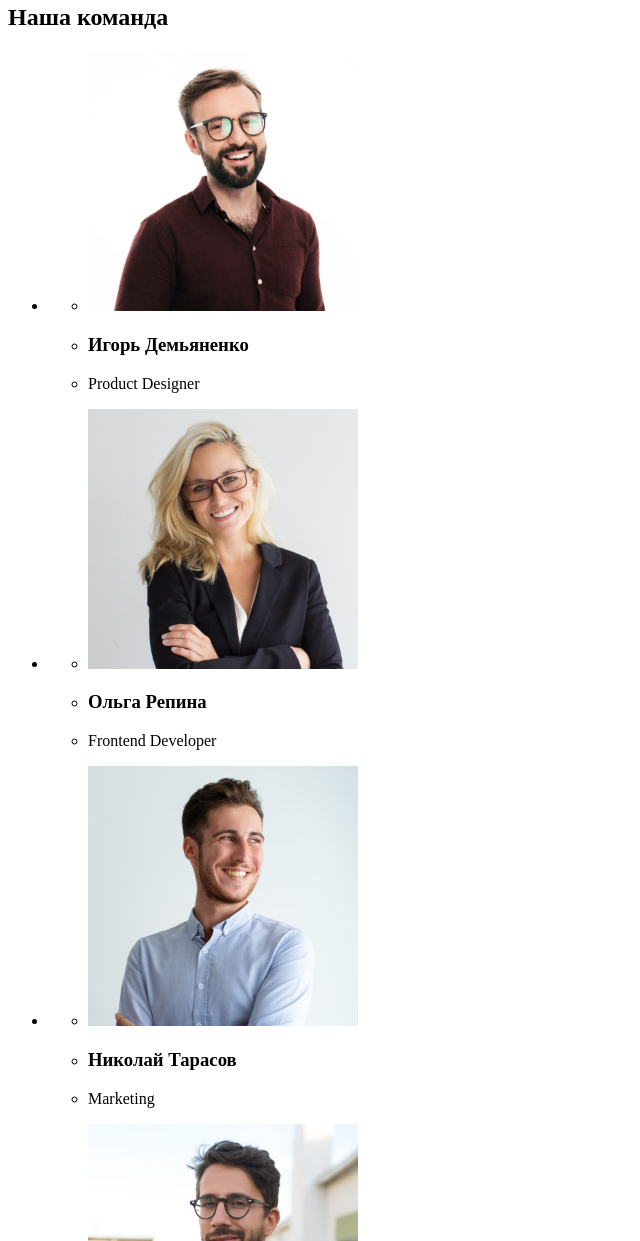
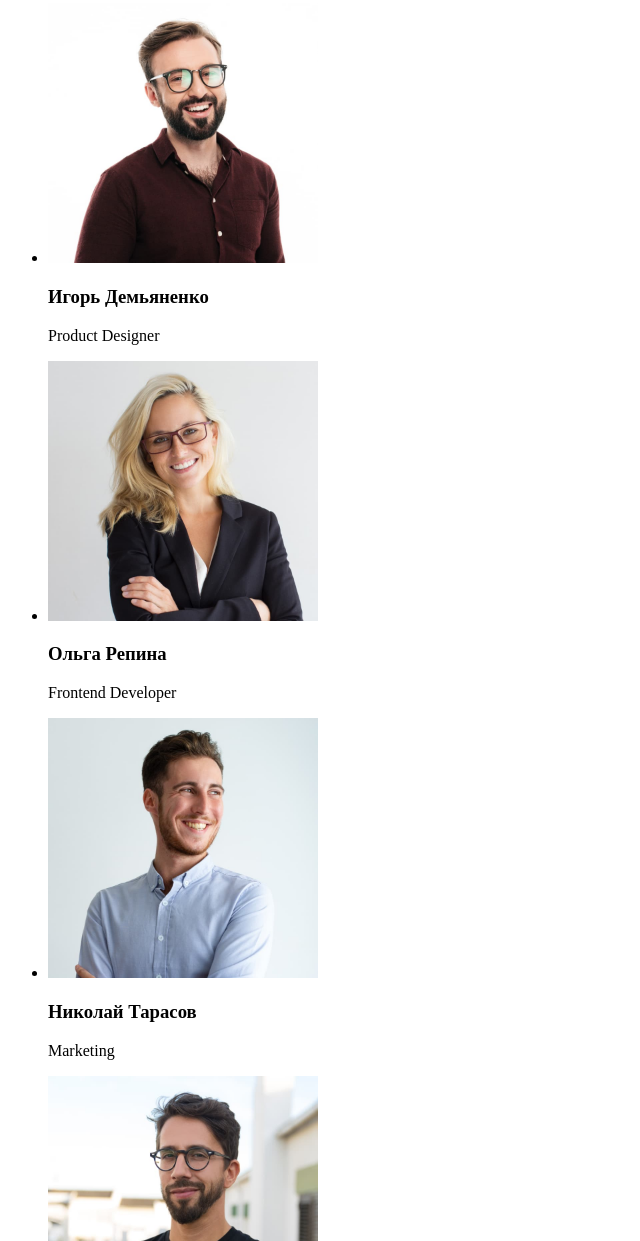
Before and after one commit to sepaev/goit-markup-hw-01, a plain HTML site: page index.html in a window 1280 px wide. Shown: the part 1559-2800 px from the top of the page, without its empty margins (0-640 px from the left). Drawn offline with Linux system fonts and the light colour scheme.

Commit message:
надеюсь финальные изменения 1дз

```diff
--- a/index.html
+++ b/index.html
@@ -28,7 +28,7 @@
         </section>
         <!--/* Особенности */-->
         <section>
-            <h2>Особенности</h2>
+            <!-- <h2>Особенности</h2> -->
             <ul>
                 <li>
                     <h3>Внимание к деталям</h3>
@@ -68,32 +68,24 @@
             <h2>Наша команда</h2>
             <ul>
                 <li>
-                    <ul>
-                        <li><img src="./images/member01.jpg" alt="Product Designer" width="270"></li>
-                        <li><h3>Игорь Демьяненко</h3></li>
-                        <li><p>Product Designer</p></li>
-                    </ul>
+                    <img src="./images/member01.jpg" alt="Product Designer" width="270">
+                    <h3>Игорь Демьяненко</h3>
+                    <p>Product Designer</p>
                 </li>
                 <li>
-                    <ul>
-                        <li><img src="./images/member02.jpg" alt="Frontend Developer" width="270"></li>
-                        <li><h3>Ольга Репина</h3></li>
-                        <li><p>Frontend Developer</p></li>
-                    </ul>
+                    <img src="./images/member02.jpg" alt="Frontend Developer" width="270">
+                    <h3>Ольга Репина</h3>
+                    <p>Frontend Developer</p>
                 </li>
                 <li>
-                    <ul>
-                        <li><img src="./images/member03.jpg" alt="Marketing" width="270"></li>
-                        <li><h3>Николай Тарасов</h3></li>
-                        <li><p>Marketing</p></li>
-                    </ul>
+                    <img src="./images/member03.jpg" alt="Marketing" width="270">
+                    <h3>Николай Тарасов</h3>
+                    <p>Marketing</p>
                 </li>
                 <li>
-                    <ul>
-                        <li><img src="./images/member04.jpg" alt="UI Designer" width="270"></li>
-                        <li><h3>Михаил Ермаков</h3></li>
-                        <li><p>UI Designer</p></li>
-                    </ul>
+                    <img src="./images/member04.jpg" alt="UI Designer" width="270">
+                    <h3>Михаил Ермаков</h3>
+                    <p>UI Designer</p>
                 </li>
             </ul>
         </section>
```
